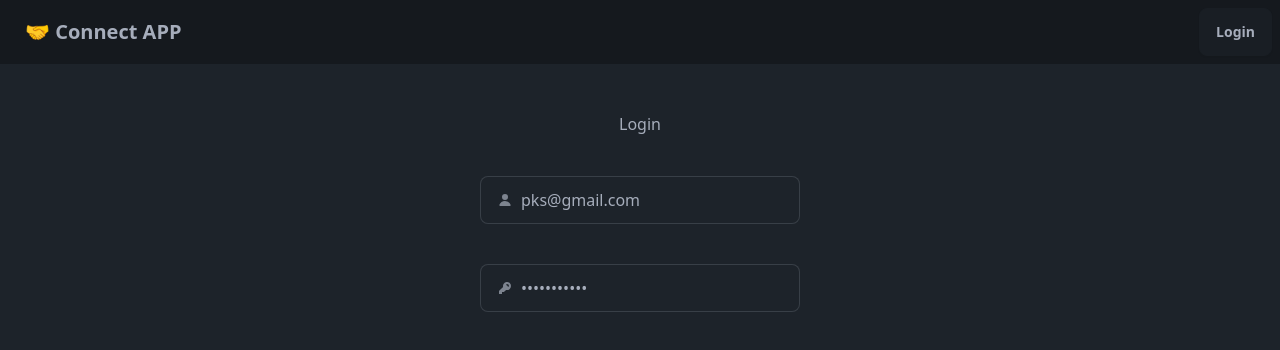
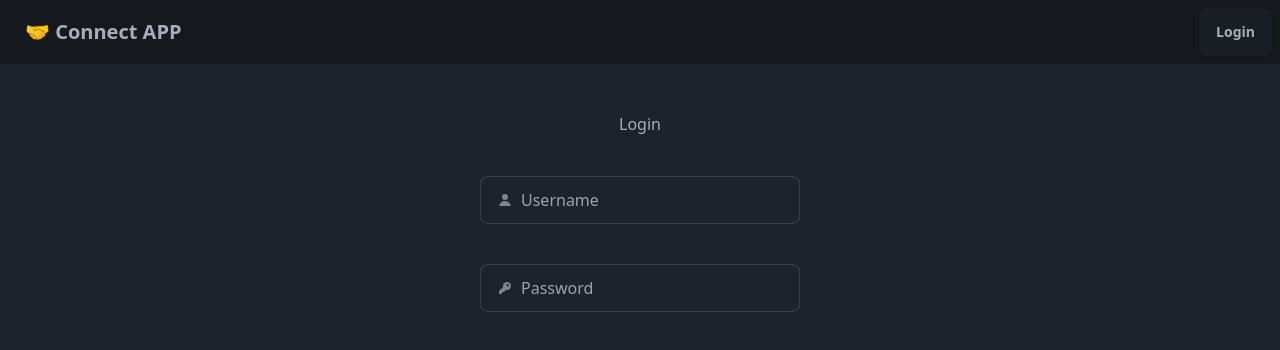
Before and after one commit to Gk-learner/connect-app, a React (Vite) app: page /login in a window 1280 px wide. Shown: the top 350 px of the page. Built offline with nearby package versions, Linux system fonts and the light colour scheme; no server answers.

Commit message:
added changes

```diff
--- a/package.json
+++ b/package.json
@@ -11,6 +11,7 @@
     },
     "dependencies": {
         "@reduxjs/toolkit": "^2.3.0",
+        "debug": "^4.4.3",
         "prop-types": "^15.8.1",
         "react": "^18.3.1",
         "react-dom": "^18.3.1",
--- a/src/components/Login.jsx
+++ b/src/components/Login.jsx
@@ -5,8 +5,8 @@ import {addUser} from "../utils/userSlice";
 import {BASE_URL} from "../utils/constants/index";
 
 const Login = () => {
-    const [userName, setUserName] = useState("pks@gmail.com");
-    const [password, setPassword] = useState("pksgmailcom");
+    const [userName, setUserName] = useState('');
+    const [password, setPassword] = useState("");
     const navigate = useNavigate();
     const dispatch = useDispatch();
     const user = useSelector((store) => store.user);
@@ -19,6 +19,7 @@ const Login = () => {
                 password: password,
             };
 
+            console.log(obj);
             const response = await fetch(`${BASE_URL}login`, {
                 method: "POST",
                 headers: {
```
Also changed, not shown: 1 other file (tests, documents, lock files or other folders).
